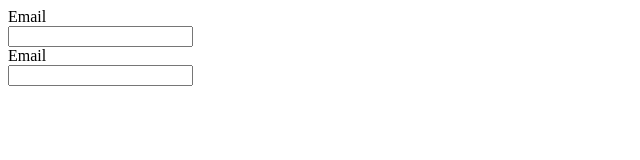
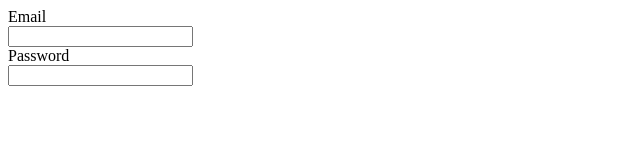
Before and after one commit to SubhuMS/netlifydemo, a plain HTML site: page index.html in a window 1280 px wide. Shown: the full height of the page, 0-640 px from the left. Drawn offline with Linux system fonts and the light colour scheme.

Commit message:
Update index.html
Change password Label

```diff
--- a/index.html
+++ b/index.html
@@ -10,7 +10,7 @@
     <label for="email" id="email"> Email</label>
     <br>
     <input tyep="email" name="email" id="email"> <br>
-    <label for="password" id="password"> Email</label>
+    <label for="password" id="password"> Password</label>
     <br>
     <input tyep="password" name="password" id="password"> <br>
   </form>
```
